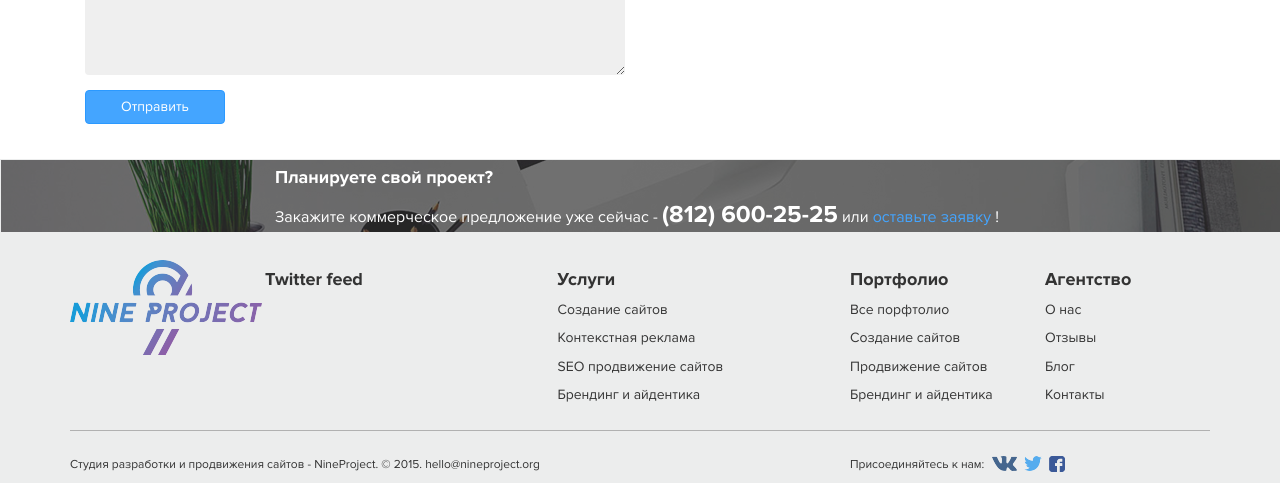
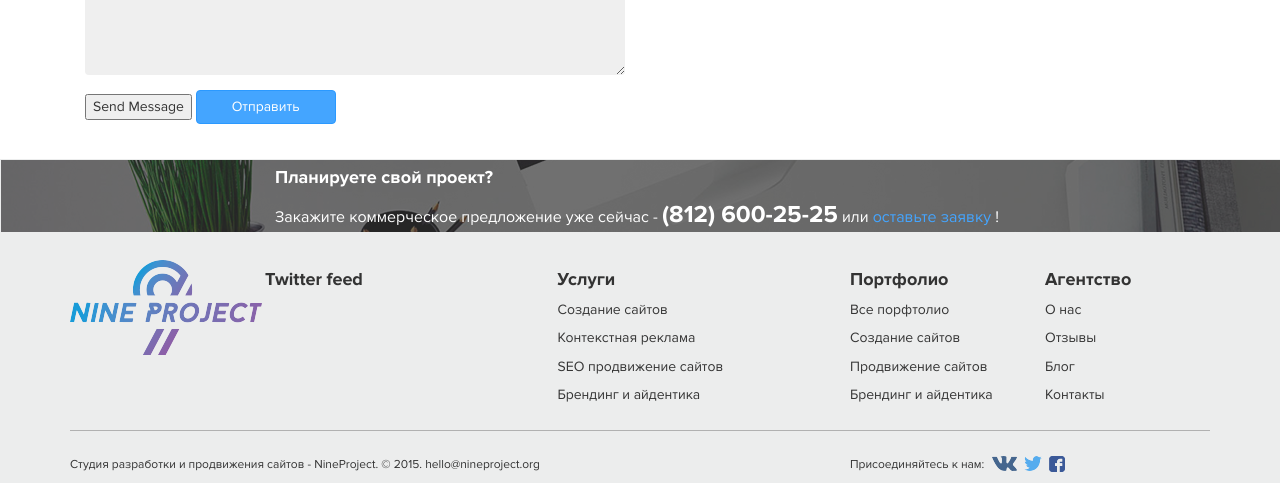
Before and after one commit to P0IudR1ecRiEzoe/CSsd6v5pgT, a Jekyll site: the page built from contacts.md, in a window 1280 px wide. Shown: the part 648-1131 px from the top of the page. Built offline with Jekyll 4.4.1, drawn with Linux system fonts in a browser that asks for light colours.

Commit message:
Update contacts.md

```diff
--- a/contacts.md
+++ b/contacts.md
@@ -25,11 +25,12 @@
 		  </div>
 		  <div class="form-group">
 		  	<label for="exampleInputEmail1">Введите Ваш email</label>
-		  	<input type="email" class="form-control" id="exampleInputEmail1" placeholder="Email" name="email">
+		  	<input type="text" class="form-control" id="exampleInputEmail1" placeholder="Email" name="email">
 		 </div>
 		  <div class="form-group">
 	  			<textarea class="form-control" name="message" rows="5" id="comment"></textarea>
 		  </div>
+		  <input type="submit" value="Send Message">
 		  <button type="submit" class="btn btn-primary">Отправить</button>
 		</form>
 	</div>
```
